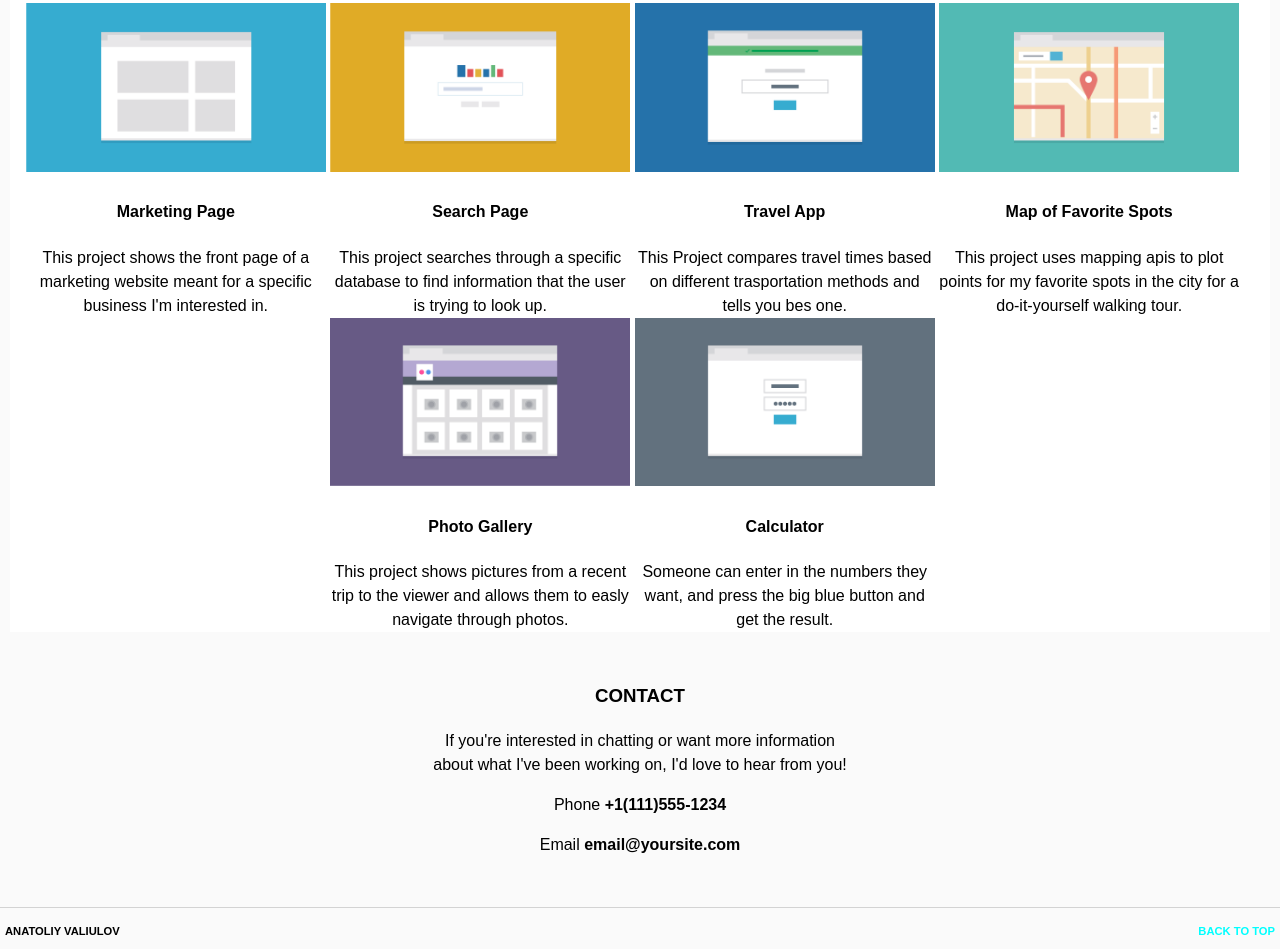
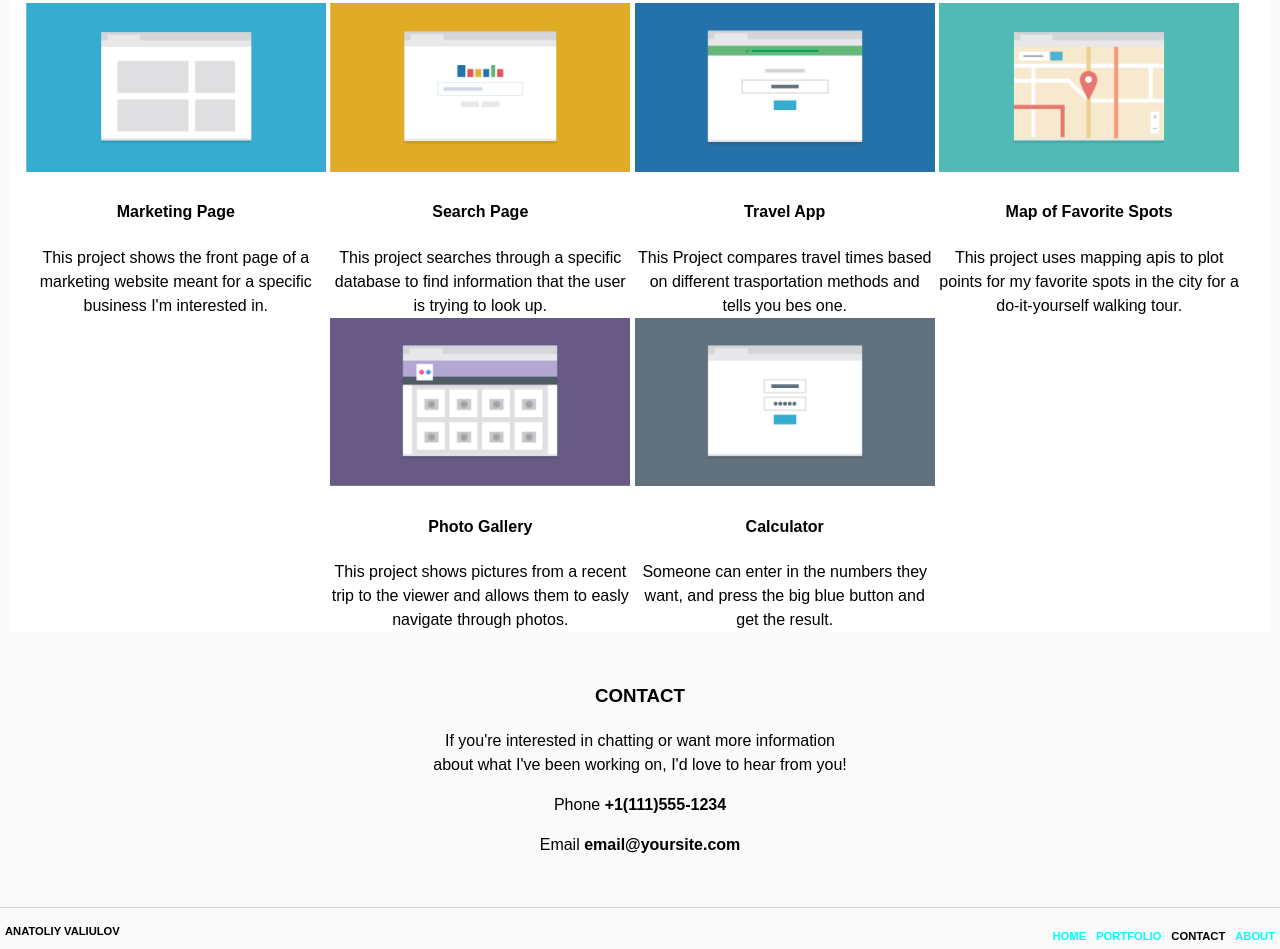
Before and after one commit to avaliulov/Project-2, a plain HTML site: page index.html in a window 1280 px wide. Shown: the part 492-1441 px from the top of the page. Drawn offline with Linux system fonts and the light colour scheme.

Commit message:
Fixed footer-nav

```diff
--- a/css/styles.css
+++ b/css/styles.css
@@ -110,6 +110,10 @@ header {
 	padding: 0 5px;
 }
 
+.fn {
+	display: none
+}
+
 .footer-nav .name {
 	margin-right: auto;
 }
@@ -153,6 +157,7 @@ a:active {
 	margin: 0 auto 30px;
 	max-width: 350px;
 	text-align: left;
+	-webkit-transition: all 0.5s ease 0s;
 	transition: all 0.5s ease 0s;
 }
 
@@ -190,7 +195,8 @@ a:active {
 		margin-left: 10px;
 	}
 	.content-first,
-	.content-second {
+	.content-second,
+	.content-third {
 		display: inline-block;
 		margin: 0 auto;
 		max-width: 450px;
@@ -200,6 +206,13 @@ a:active {
 	.main p {
 		width: 330px;
 		height: 100%;
+	}
+	.back {
+		display: none;
+	}
+	.fn {
+		display: flex;
+		padding-left: 10px;
 	}
 }
 
@@ -237,4 +250,11 @@ a:active {
 	.main p {
 		width: 300px;
 	}
+	.back {
+		display: none;
+	}
+	.fn {
+		display: flex;
+		padding-left: 10px;
+	}
 }
--- a/index.html
+++ b/index.html
@@ -37,7 +37,7 @@
 		</div>
 	</header>
 	<main class="main">
-		<h3>Portfolio</h3>
+		<h3><a href="#portfolio">Portfolio</a></h3>
 		<div class="content-first">
 			<img src="images/portfolio-1.png" alt="">
 			<h4>Marketing Page</h4>
@@ -82,7 +82,15 @@
 			<nav>
 				<ul>
 					<li class="name">Anatoliy Valiulov</li>
-					<li><a href="#top">Back To Top</a></li>
+					<li class="back"><a href="#top">Back To Top</a></li>
+					<li class="fn">
+						<a href="index.html">Home</a></li>
+					<li class="fn">
+						<a href="portfolio.html">Portfolio</a></li>
+					<li class="fn">
+						<a href="">Contact</a></li>
+					<li class="fn">
+						<a href="about.html">ABout</a></li>
 				</ul>
 			</nav>
 		</div>
```
Also changed, not shown: about.html (+9 -1 lines), portfolio.html (+11 -3 lines).
